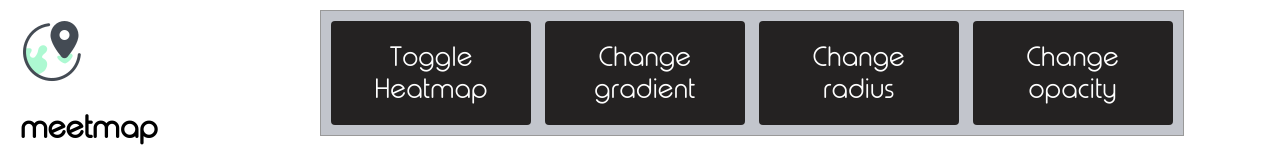
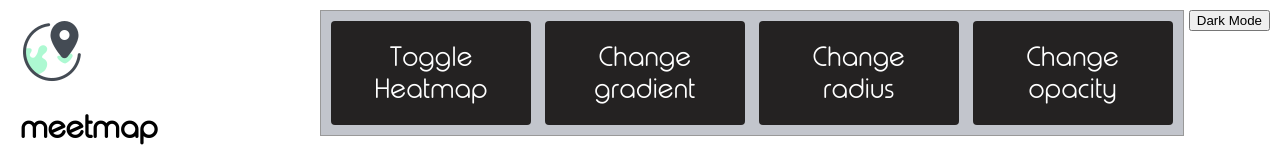
Before and after one commit to WesleyChoi/meetmap, a plain HTML site: page index.html in a window 1280 px wide. Shown: the top 165 px of the page. Drawn offline with Linux system fonts and the light colour scheme; some packages are replaced by stand-ins of ours.

Commit message:
button position moved

```diff
--- a/index.html
+++ b/index.html
@@ -11,10 +11,13 @@
   <body>
     <header>
       <img src="images/favicon.png"/>
-            <h1>meetmap</h1>
+      <h1>meetmap</h1>
+    </header>
+
+    <div id="dark_light">
       <button onclick="initDarkMap()" style="display: block;" id="darkmodebtn">Dark Mode</button>
       <button onclick="initMap()" style="display: none;" id="lightmodebtn">Light Mode</button>
-    </header>
+    </div>
 
     <div id="floating-panel">
       <button class="button" onclick="toggleHeatmap()">Toggle Heatmap</button>
--- a/style.css
+++ b/style.css
@@ -30,7 +30,7 @@ html, body {
   z-index: 5;
   background-color: #C2C5CC;
   padding: 5px;
-  border: 1px solid #999;
+  border: 1px solid rgb(223, 218, 218);
   text-align: center;
   font-family: 'Typo_Round';
   line-height: 30px;
@@ -103,6 +103,13 @@ html, body {
   right: 0;
 }
 
+/*Dark Mode/Light Mode Style*/
+
+#dark_light{
+  position: fixed;
+  right: 10px;
+  top: 10px;
+}
 
 /*Place ID Search Style*/
 
```
